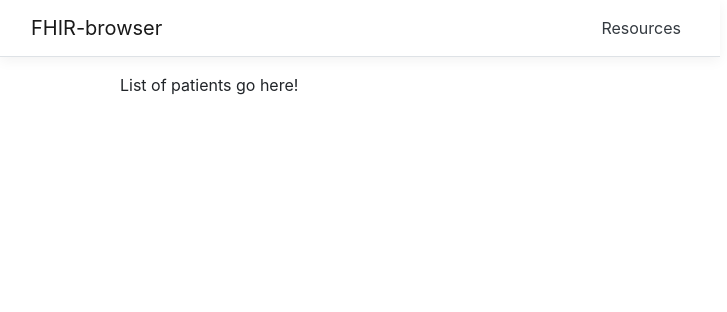
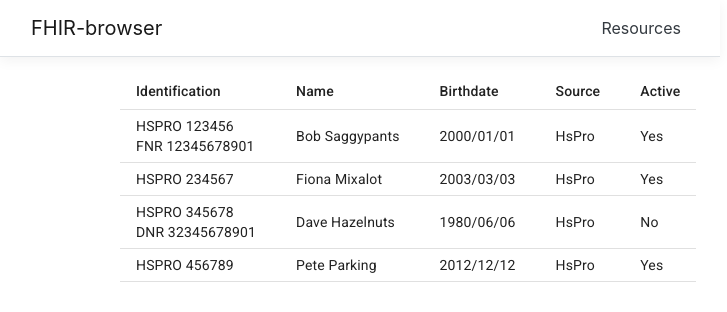
Before and after one commit to efficio-progressio/fhirbrowser, a React (Create React App) app in the folder ClientApp/: page /patients in a window 1280 px wide. Shown: the top 312 px of the page, without its empty margins (0-727 px from the left). Built offline with nearby package versions, Linux system fonts and the light colour scheme.

Commit message:
#4 Add patient list with dummy data.

```diff
--- a/ClientApp/src/components/PatientsList.js
+++ b/ClientApp/src/components/PatientsList.js
@@ -1,6 +1,12 @@
 import React, { Component } from 'react';
-import { Collapse, Container, Navbar, NavbarBrand, NavbarToggler, NavItem, NavLink } from 'reactstrap';
 import { Link } from 'react-router-dom';
+import { Table, TableBody, TableRow, TableCell, TableContainer, TableHead, makeStyles } from '@material-ui/core';
+
+const classes = makeStyles({
+    Table: {
+        minWidth: 650,
+    },
+})
 
 export class PatientsList extends Component {
     static displayName = PatientsList.name;
@@ -11,7 +17,27 @@ export class PatientsList extends Component {
 
     render() {
         return (
-            <p>List of patients go here!</p>
+            <TableContainer>
+                <Table className={classes.Table} size="small">
+                    <TableHead>
+                        <TableRow><TableCell>Identification</TableCell><TableCell>Name</TableCell><TableCell>Birthdate</TableCell><TableCell>Source</TableCell><TableCell>Active</TableCell></TableRow>
+                    </TableHead>
+                    <TableBody>
+                        <TableRow>
+                            <TableCell> HSPRO 123456<br />FNR 12345678901</TableCell><TableCell>Bob Saggypants</TableCell><TableCell>2000/01/01</TableCell><TableCell>HsPro</TableCell><TableCell>Yes</TableCell>
+                        </TableRow>
+                        <TableRow>
+                            <TableCell> HSPRO 234567</TableCell><TableCell>Fiona Mixalot</TableCell><TableCell>2003/03/03</TableCell><TableCell>HsPro</TableCell><TableCell>Yes</TableCell>
+                        </TableRow>
+                        <TableRow>
+                            <TableCell> HSPRO 345678<br />DNR 32345678901</TableCell><TableCell>Dave Hazelnuts</TableCell><TableCell>1980/06/06</TableCell><TableCell>HsPro</TableCell><TableCell>No</TableCell>
+                        </TableRow>
+                        <TableRow>
+                            <TableCell> HSPRO 456789</TableCell><TableCell>Pete Parking</TableCell><TableCell>2012/12/12</TableCell><TableCell>HsPro</TableCell><TableCell>Yes</TableCell>
+                        </TableRow>
+                    </TableBody>
+                </Table>
+            </TableContainer>
         );
     }
 }
--- a/ClientApp/src/index.js
+++ b/ClientApp/src/index.js
@@ -4,6 +4,7 @@ import ReactDOM from 'react-dom';
 import { BrowserRouter } from 'react-router-dom';
 import App from './App';
 import registerServiceWorker from './registerServiceWorker';
+import 'typeface-roboto';
 
 const baseUrl = document.getElementsByTagName('base')[0].getAttribute('href');
 const rootElement = document.getElementById('root');
```
Also changed, not shown: ClientApp/package.json (+5 -4 lines), 1 other file (tests, documents, lock files or other folders).
